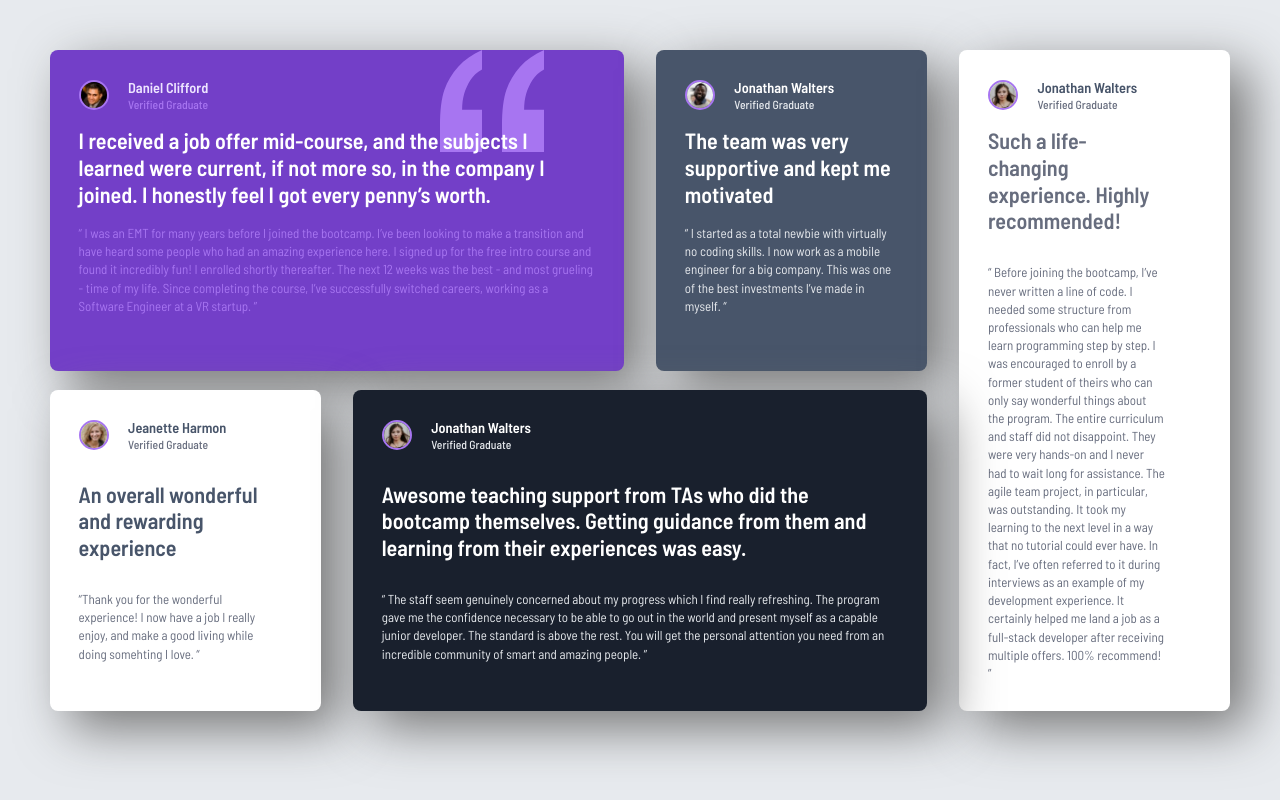
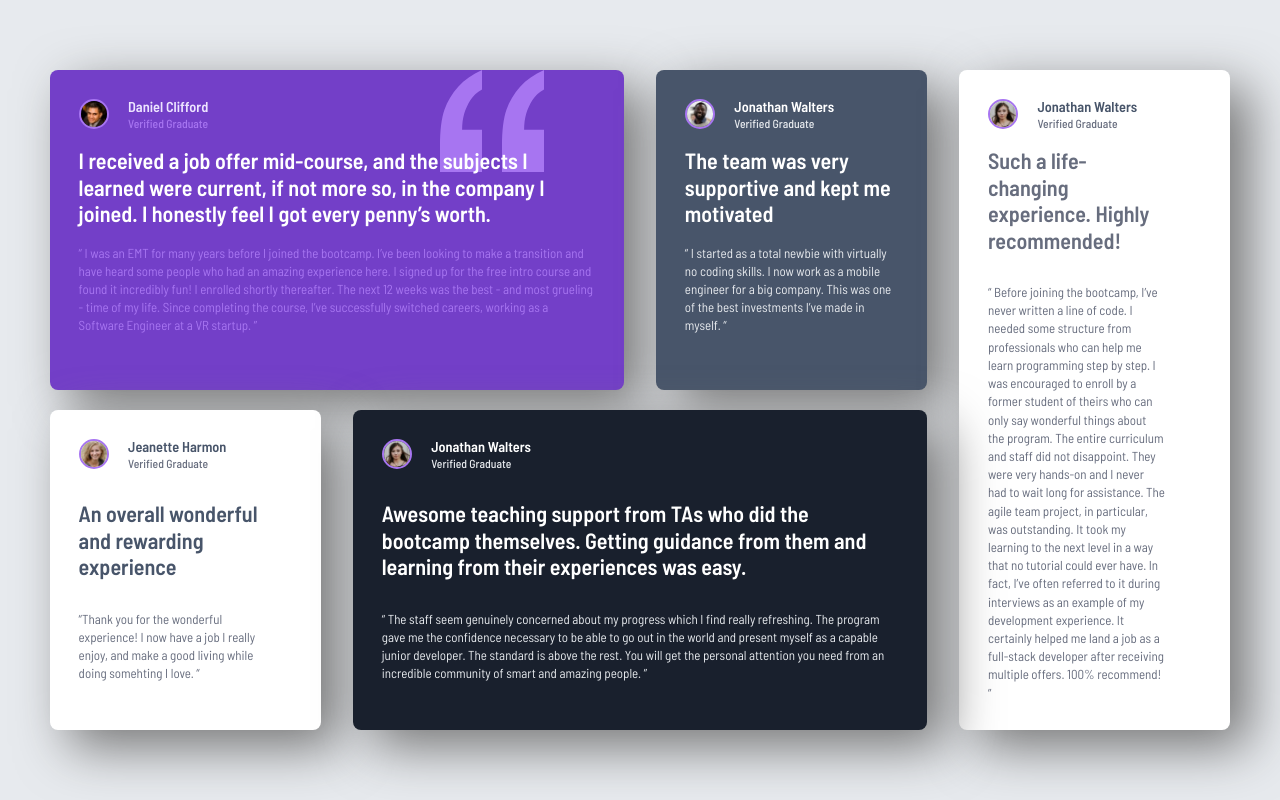
Before and after one commit to Christenally/Testimonials-Grid, a plain HTML site: page index.html in a window 1280 px wide. Drawn offline with Linux system fonts and the light colour scheme.

Commit message:
Centering project

```diff
--- a/index.html
+++ b/index.html
@@ -26,6 +26,7 @@
     <!-- Feel free to remove these styles or customise in your own stylesheet 👍 -->
   </head>
   <body>
+    <div class="flex-center">
     <main class="container">
       <div class="section-grid" id="section-grid">
         <section class="box box-1">
@@ -156,6 +157,7 @@
           </div>
         </section>
       </div>
+      </div>
     </main>
   </body>
 </html>
--- a/style.css
+++ b/style.css
@@ -43,14 +43,17 @@ img {
 
 body,
 html {
-  max-width: 100%;
+  height: 100%;
+}
+
+body {
   font-family: "Barlow Semi Condensed", sans-serif;
   background-color: var(--grey-100);
 }
 
 .container {
   max-width: 1300px;
-  margin: 0 auto;
+  margin: auto auto;
   padding: 50px;
 }
 
@@ -245,6 +248,13 @@ html {
   font-size: 1rem;
 }
 
+.flex-center {
+  height: 100vh;
+  display: flex;
+  justify-content: center;
+  align-content: center;
+}
+
 /* ------------------------- */
 
 /*-----------Box 5--------- */
```
